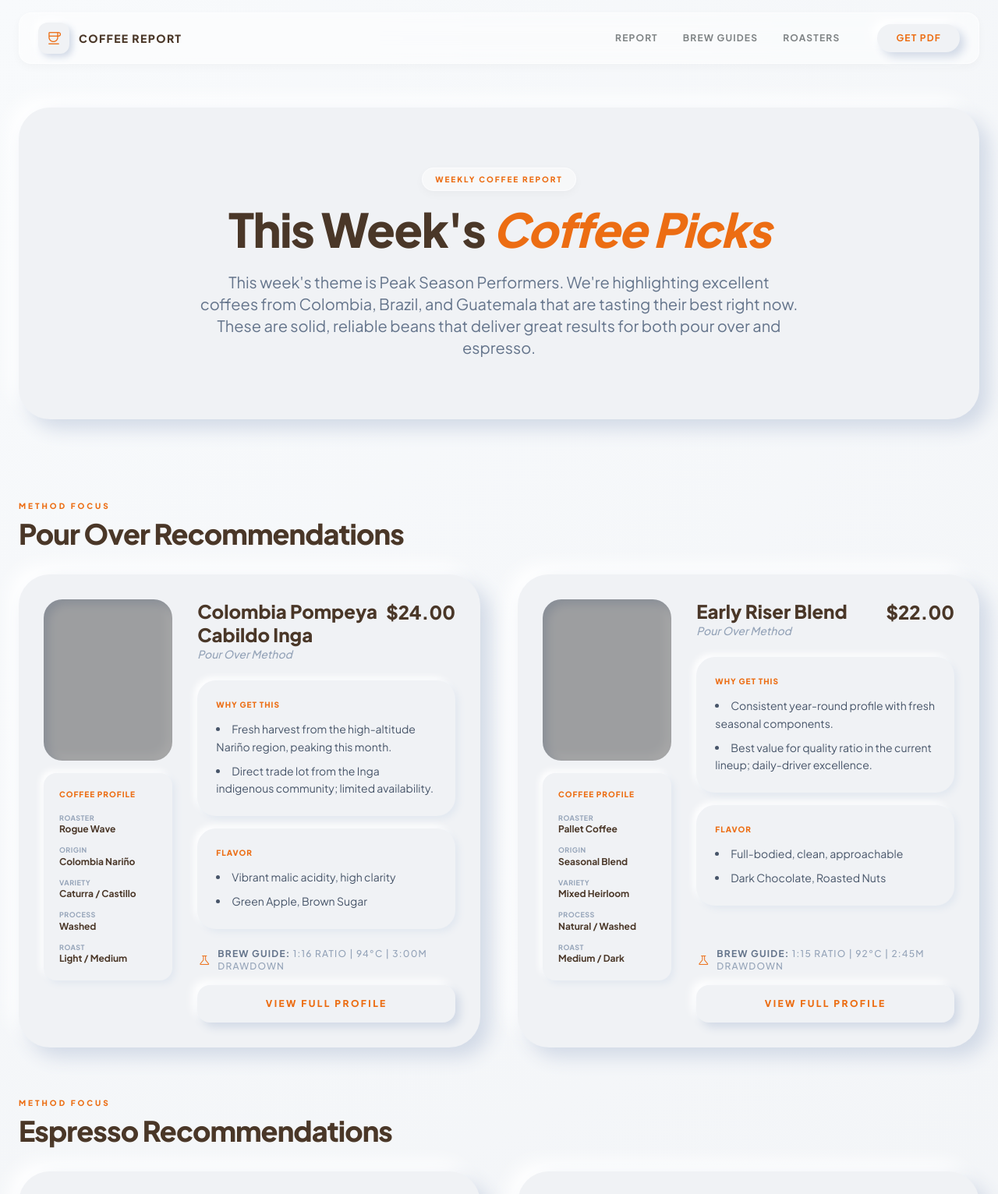
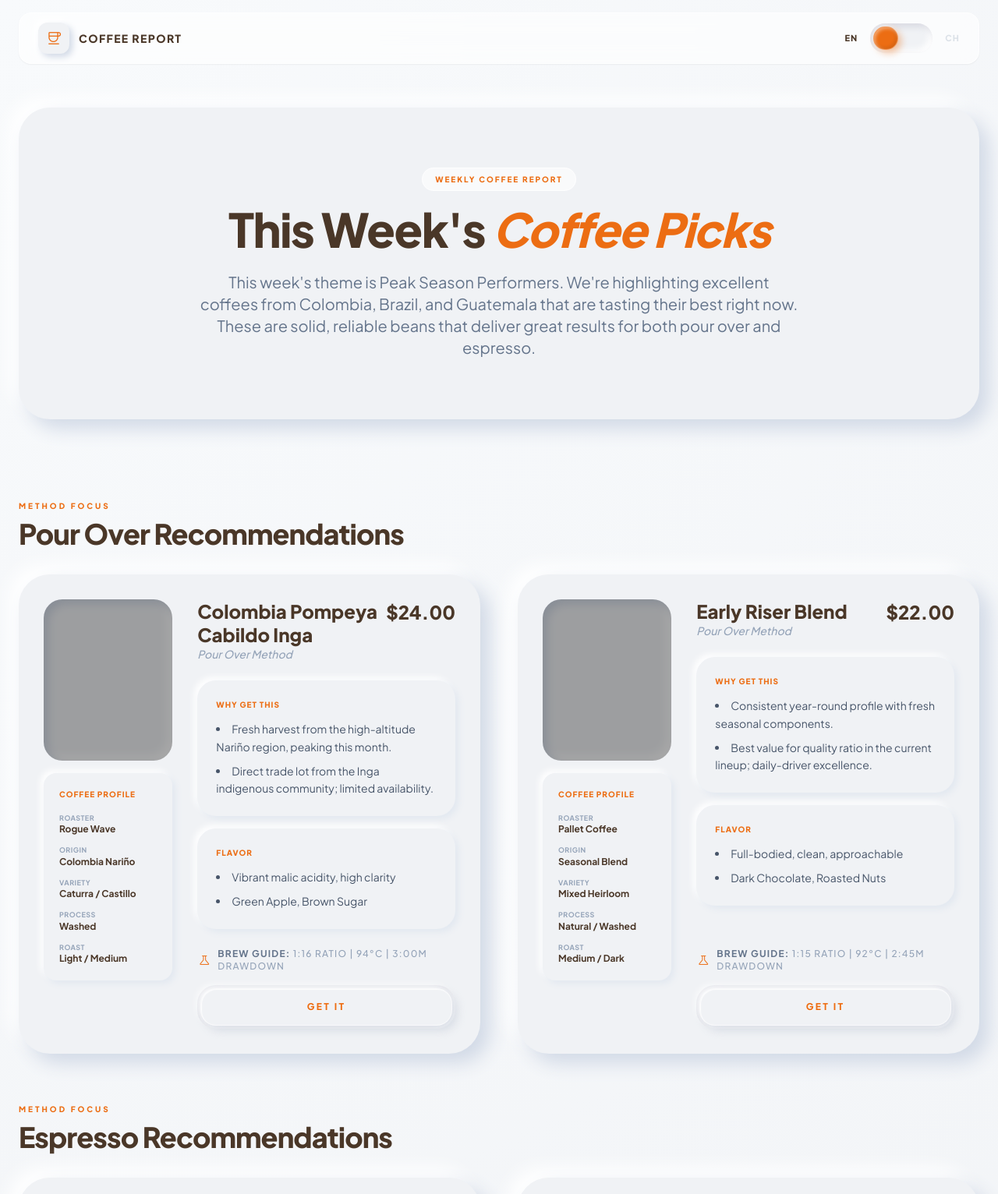
Before and after one commit to minzhang28/coffee-weekly, a website: page template.html in a window 1280 px wide. Shown: the top 1532 px of the page at 78% size. Drawn offline with nearby package versions, Linux system fonts and the light colour scheme; grey boxes are pictures that could not be loaded.

Commit message:
Update template.html

```diff
--- a/template.html
+++ b/template.html
@@ -3,7 +3,7 @@
 <meta charset="utf-8"/>
 <meta content="width=device-width, initial-scale=1.0" name="viewport"/>
 <title>Weekly Coffee Report | Peak Season Performers</title>
-<link href="https://fonts.googleapis.com/css2?family=Plus+Jakarta+Sans:wght@200;300;400;500;600;700;800&amp;display=swap" rel="stylesheet"/>
+<link href="https://fonts.googleapis.com/css2?family=Plus+Jakarta+Sans:wght@200;300;400;500;600;700;800&amp;family=Noto+Serif+SC:wght@600;700;900&amp;display=swap" rel="stylesheet"/>
 <link href="https://fonts.googleapis.com/css2?family=Material+Symbols+Outlined:wght,FILL@100..700,0..1&amp;display=swap" rel="stylesheet"/>
 <script src="https://cdn.tailwindcss.com?plugins=forms,container-queries"></script>
 <script id="tailwind-config">
@@ -16,7 +16,8 @@
                         "soft-bg": "#F0F2F5",
                     },
                     fontFamily: {
-                        "sans": ["Plus Jakarta Sans", "sans-serif"]
+                        "sans": ["Plus Jakarta Sans", "sans-serif"],
+                        "serif": ["Noto Serif SC", "Source Han Serif SC", "Source Han Serif", "serif"]
                     },
                 },
             },
@@ -26,6 +27,11 @@
         :root {
             --neumorphic-light: #ffffff;
             --neumorphic-shadow: rgba(174, 174, 192, 0.4);
+            --neumorphic-shadow-refined: rgba(184, 194, 209, 0.45);
+            --neumorphic-light-refined: rgba(255, 255, 255, 0.85);
+            --inner-glow-bright: rgba(255, 255, 255, 0.8);
+            --inner-shadow-subtle: rgba(176, 186, 201, 0.15);
+            --letter-press-shadow: rgba(255, 255, 255, 0.7);
         }
         .soft-ui-raised {
             background: #F0F2F5;
@@ -45,11 +51,50 @@
             box-shadow: inset 4px 4px 8px #d1d9e6, inset -4px -4px 8px #ffffff;
             transform: scale(0.98);
         }
+        .tactile-button-track {
+            background: #F0F2F5;
+            box-shadow: inset 4px 4px 8px var(--neumorphic-shadow), inset -4px -4px 8px var(--neumorphic-light);
+            border-radius: 1.5rem;
+            padding: 4px;
+            width: 100%;
+            height: 56px;
+            display: flex;
+            align-items: center;
+            position: relative;
+            cursor: pointer;
+            transition: all 0.2s ease;
+        }
+        .tactile-button-pill {
+            width: 100%;
+            height: 100%;
+            background: #F0F2F5;
+            border-radius: 1.25rem;
+            box-shadow:
+                6px 6px 12px var(--neumorphic-shadow-refined),
+                -4px -4px 10px var(--neumorphic-light-refined),
+                inset 1px 1px 1px var(--inner-glow-bright);
+            border: 1px solid rgba(255, 255, 255, 0.6);
+            display: flex;
+            align-items: center;
+            justify-content: center;
+            transition: all 0.25s cubic-bezier(0.4, 0, 0.2, 1);
+            color: #ec6d13;
+        }
+        .tactile-button-track:active .tactile-button-pill {
+            box-shadow:
+                inset 4px 4px 8px var(--neumorphic-shadow-refined),
+                inset -4px -4px 8px var(--neumorphic-light-refined),
+                0px 0px 0px transparent;
+            transform: scale(0.985);
+            border-color: rgba(255, 255, 255, 0.2);
+        }
+        .tactile-button-track:active {
+            transform: translateY(1px);
+        }
         .glass-tag {
-            background: rgba(255, 255, 255, 0.45);
+            background: rgba(255, 255, 255, 0.6);
             backdrop-filter: blur(12px);
-            border: 1px solid rgba(255, 255, 255, 0.6);
-            box-shadow: 0 4px 12px rgba(0,0,0,0.03);
+            border: 1px solid rgba(255, 255, 255, 0.7);
         }
         .soft-icon-container {
             background: #F0F2F5;
@@ -66,12 +111,56 @@
         .material-symbols-outlined {
             font-variation-settings: 'FILL' 0, 'wght' 300, 'GRAD' 0, 'opsz' 20;
         }
+        .toggle-track {
+            background: #F0F2F5;
+            box-shadow: inset 4px 4px 8px var(--neumorphic-shadow), inset -4px -4px 8px var(--neumorphic-light);
+            border-radius: 2rem;
+            padding: 4px;
+            width: 80px;
+            height: 38px;
+            display: flex;
+            align-items: center;
+            position: relative;
+            cursor: pointer;
+        }
+        .toggle-thumb {
+            width: 32px;
+            height: 30px;
+            background: #ec6d13;
+            border-radius: 1rem;
+            box-shadow:
+                4px 4px 10px rgba(236, 109, 19, 0.4),
+                -2px -2px 6px rgba(255, 255, 255, 0.6),
+                inset 2px 2px 4px rgba(255, 255, 255, 0.4),
+                inset -2px -2px 4px rgba(0, 0, 0, 0.1);
+            border: 1px solid rgba(255, 255, 255, 0.3);
+            position: absolute;
+            left: 4px;
+            transition: all 0.4s cubic-bezier(0.34, 1.56, 0.64, 1);
+        }
+        .lang-checkbox:checked ~ .toggle-track .toggle-thumb {
+            transform: translateX(38px);
+        }
+        .lang-checkbox:checked ~ .lang-en {
+            opacity: 0.3;
+            color: #94a3b8;
+        }
+        .lang-checkbox:not(:checked) ~ .lang-ch {
+            opacity: 0.3;
+            color: #94a3b8;
+        }
+        .lang-label {
+            transition: all 0.3s ease;
+        }
+        .embossed-text {
+            text-shadow: 0px 1px 1px var(--letter-press-shadow);
+        }
     </style>
 </head>
 <body class="text-[#2D3436] font-sans selection:bg-accent/20">
 <div class="relative flex min-h-screen w-full flex-col">
 <header class="sticky top-0 z-50 px-6 py-4">
-<nav class="max-w-[1400px] mx-auto flex items-center justify-between glass-tag rounded-2xl px-6 py-3">
+<nav class="max-w-[1400px] mx-auto flex items-center justify-between glass-tag rounded-2xl px-6 py-3 shadow-sm">
 <div class="flex items-center gap-3">
 <div class="w-10 h-10 soft-icon-container rounded-xl flex items-center justify-center text-accent">
 <span class="material-symbols-outlined text-2xl">coffee</span>
@@ -79,14 +168,14 @@
 <span class="text-sm font-extrabold tracking-widest uppercase text-primary">Coffee Report</span>
 </div>
 <div class="hidden md:flex items-center gap-12">
-<div class="flex gap-8">
-<a class="text-xs font-bold uppercase tracking-widest opacity-60 hover:opacity-100 transition-opacity" href="#">Report</a>
-<a class="text-xs font-bold uppercase tracking-widest opacity-60 hover:opacity-100 transition-opacity" href="#">Brew Guides</a>
-<a class="text-xs font-bold uppercase tracking-widest opacity-60 hover:opacity-100 transition-opacity" href="#">Roasters</a>
+<label class="flex items-center gap-4 cursor-pointer">
+<input class="hidden lang-checkbox" id="lang-toggle" type="checkbox"/>
+<span class="lang-label lang-en text-[11px] font-black tracking-widest text-primary embossed-text">EN</span>
+<div class="toggle-track">
+<div class="toggle-thumb"></div>
 </div>
-<button class="soft-ui-button px-6 py-2.5 rounded-full text-xs font-bold uppercase tracking-widest text-accent">
-                    Get PDF
-                </button>
+<span class="lang-label lang-ch text-[11px] font-black tracking-widest text-primary embossed-text">CH</span>
+</label>
 </div>
 </nav>
 </header>
@@ -170,9 +259,11 @@
 <span class="material-symbols-outlined text-accent text-lg">science</span>
 <p class="text-xs font-bold text-slate-500 uppercase tracking-widest">Brew Guide: <span class="text-slate-400 font-medium">1:16 Ratio | 94°C | 3:00m Drawdown</span></p>
 </div>
-<button class="soft-ui-button w-full py-4 rounded-2xl text-xs font-black uppercase tracking-[0.2em] text-accent hover:text-white hover:bg-accent transition-all">
-                                View Full Profile
-                            </button>
+<button class="tactile-button-track group">
+<div class="tactile-button-pill">
+<span class="text-xs font-black uppercase tracking-[0.2em] embossed-text">GET IT</span>
+</div>
+</button>
 </div>
 </div>
 </div>
@@ -234,9 +325,11 @@
 <span class="material-symbols-outlined text-accent text-lg">science</span>
 <p class="text-xs font-bold text-slate-500 uppercase tracking-widest">Brew Guide: <span class="text-slate-400 font-medium">1:15 Ratio | 92°C | 2:45m Drawdown</span></p>
 </div>
-<button class="soft-ui-button w-full py-4 rounded-2xl text-xs font-black uppercase tracking-[0.2em] text-accent hover:text-white hover:bg-accent transition-all">
-                                View Full Profile
-                            </button>
+<button class="tactile-button-track group">
+<div class="tactile-button-pill">
+<span class="text-xs font-black uppercase tracking-[0.2em] embossed-text">GET IT</span>
+</div>
+</button>
 </div>
 </div>
 </div>
@@ -305,12 +398,14 @@
 </div>
 <div class="mt-auto">
 <div class="flex items-center gap-2 mb-4">
-<span class="material-symbols-outlined text-accent text-lg">electric_bolt</span>
+<span class="material-symbols-outlined text-accent text-lg">science</span>
 <p class="text-xs font-bold text-slate-500 uppercase tracking-widest">Brew Guide: <span class="text-slate-400 font-medium">1:2.5 Ratio | 18g in / 45g out | 28s</span></p>
 </div>
-<button class="soft-ui-button w-full py-4 rounded-2xl text-xs font-black uppercase tracking-[0.2em] text-accent hover:text-white hover:bg-accent transition-all">
-                                View Full Profile
-                            </button>
+<button class="tactile-button-track group">
+<div class="tactile-button-pill">
+<span class="text-xs font-black uppercase tracking-[0.2em] embossed-text">GET IT</span>
+</div>
+</button>
 </div>
 </div>
 </div>
@@ -369,12 +464,14 @@
 </div>
 <div class="mt-auto">
 <div class="flex items-center gap-2 mb-4">
-<span class="material-symbols-outlined text-accent text-lg">electric_bolt</span>
+<span class="material-symbols-outlined text-accent text-lg">science</span>
 <p class="text-xs font-bold text-slate-500 uppercase tracking-widest">Brew Guide: <span class="text-slate-400 font-medium">1:2 Ratio | 18.5g in / 37g out | 30s</span></p>
 </div>
-<button class="soft-ui-button w-full py-4 rounded-2xl text-xs font-black uppercase tracking-[0.2em] text-accent hover:text-white hover:bg-accent transition-all">
-                                View Full Profile
-                            </button>
+<button class="tactile-button-track group">
+<div class="tactile-button-pill">
+<span class="text-xs font-black uppercase tracking-[0.2em] embossed-text">GET IT</span>
+</div>
+</button>
 </div>
 </div>
 </div>
```
